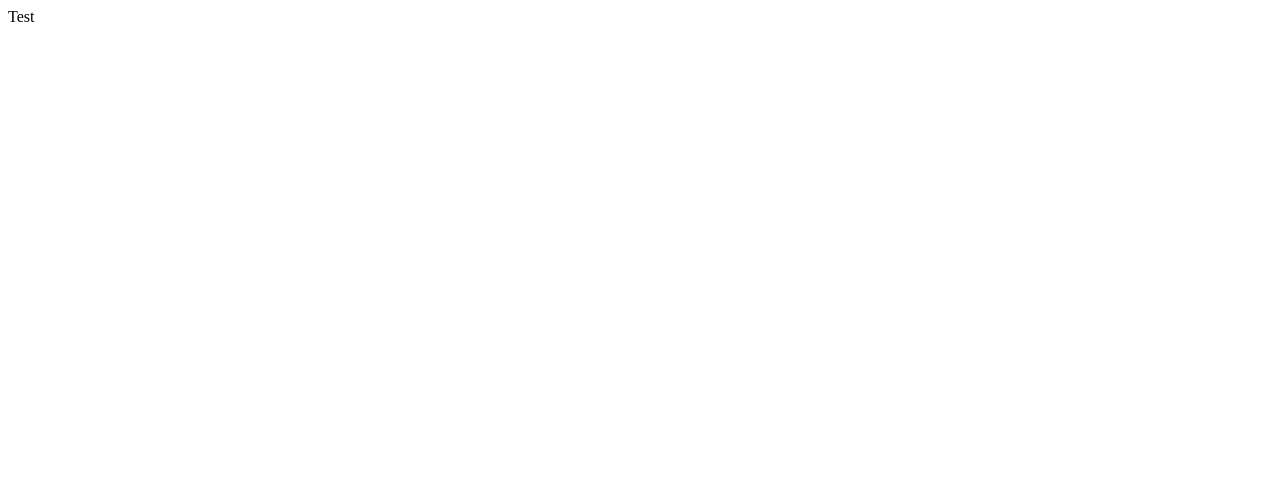
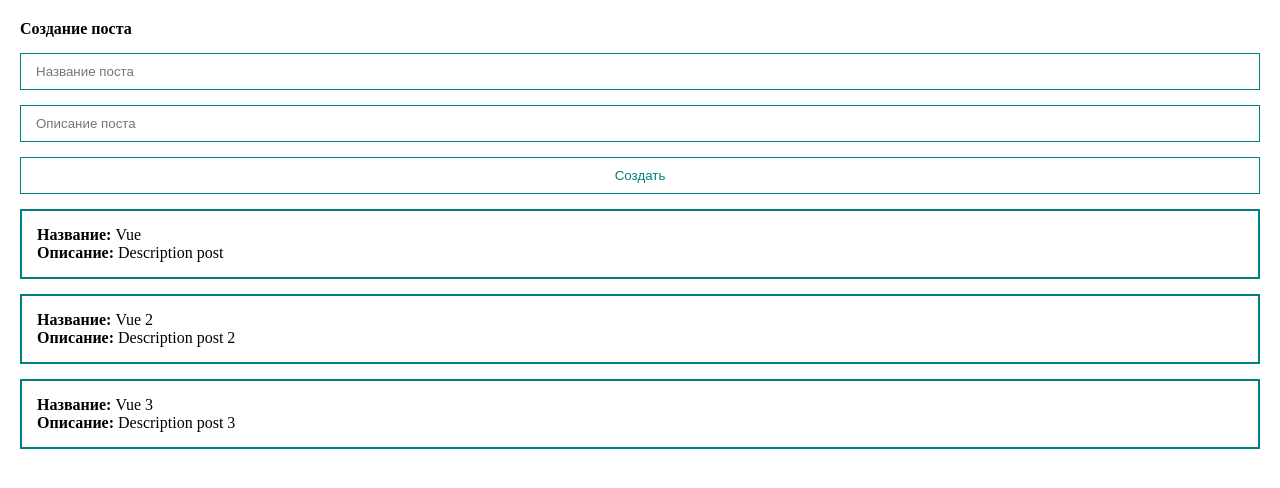
Before and after one commit to IvanKlesov/vue-test, a Vue app: page / in a window 1280 px wide. Shown: the top 488 px of the page. Built offline with nearby package versions, Linux system fonts and the light colour scheme.

Commit message:
feat: add posts

```diff
--- a/src/App.vue
+++ b/src/App.vue
@@ -1,11 +1,96 @@
 <template>
-  <div>
-    Test
+  <div class="app">
+    <form @submit.prevent>
+      <h4>Создание поста</h4>
+      <input
+        v-bind:value="title"
+        @input="title = $event.target.value"
+        class="input" type="text"
+        placeholder="Название поста"
+      >
+      <input
+       v-bind:value="body"
+       @input="body = $event.target.value"
+       class="input"
+       type="text"
+       placeholder="Описание поста"
+      >
+      <button class="btn" @click="createPost">Создать</button>
+    </form>
+    <div class="post" v-bind:key="post.id" v-for="post in posts">
+      <div><strong>Название:</strong> {{post.title}}</div>
+      <div><strong>Описание:</strong> {{post.body}}</div>
+    </div>
   </div>
 </template>
 
 <script>
+export default {
+  data() {
+    return {
+      posts: [
+        {id: 1, title: 'Vue', body: 'Description post'},
+        {id: 2, title: 'Vue 2', body: 'Description post 2'},
+        {id: 3, title: 'Vue 3', body: 'Description post 3'},
+      ],
+      title: '',
+      body: ''
+    }
+  },
+  methods: {
+    createPost() {
+      const newPost = {
+        id: Date.now(),
+        title: this.title,
+        body: this.body
+      }
+
+      this.posts.push(newPost);
+    }
+  }
+}
 </script>
 
 <style>
+* {
+  margin: 0;
+  padding: 0;
+  box-sizing: border-box;
+}
+
+.app {
+  padding: 20px;
+}
+
+.post {
+  padding: 15px;
+  margin-top: 15px;
+  border: 2px solid teal;
+}
+
+form {
+  display: flex;
+  flex-direction: column;
+
+}
+.input {
+  width: 100%;
+
+  padding: 10px 15px;
+  margin-top: 15px;
+
+  border: 1px solid teal;
+}
+
+.btn {
+  align-self: right;
+
+  margin-top: 15px;
+  padding: 10px 15px;
+
+  border: 1px solid teal;
+
+  background: none;
+  color: teal;
+}
 </style>
```
